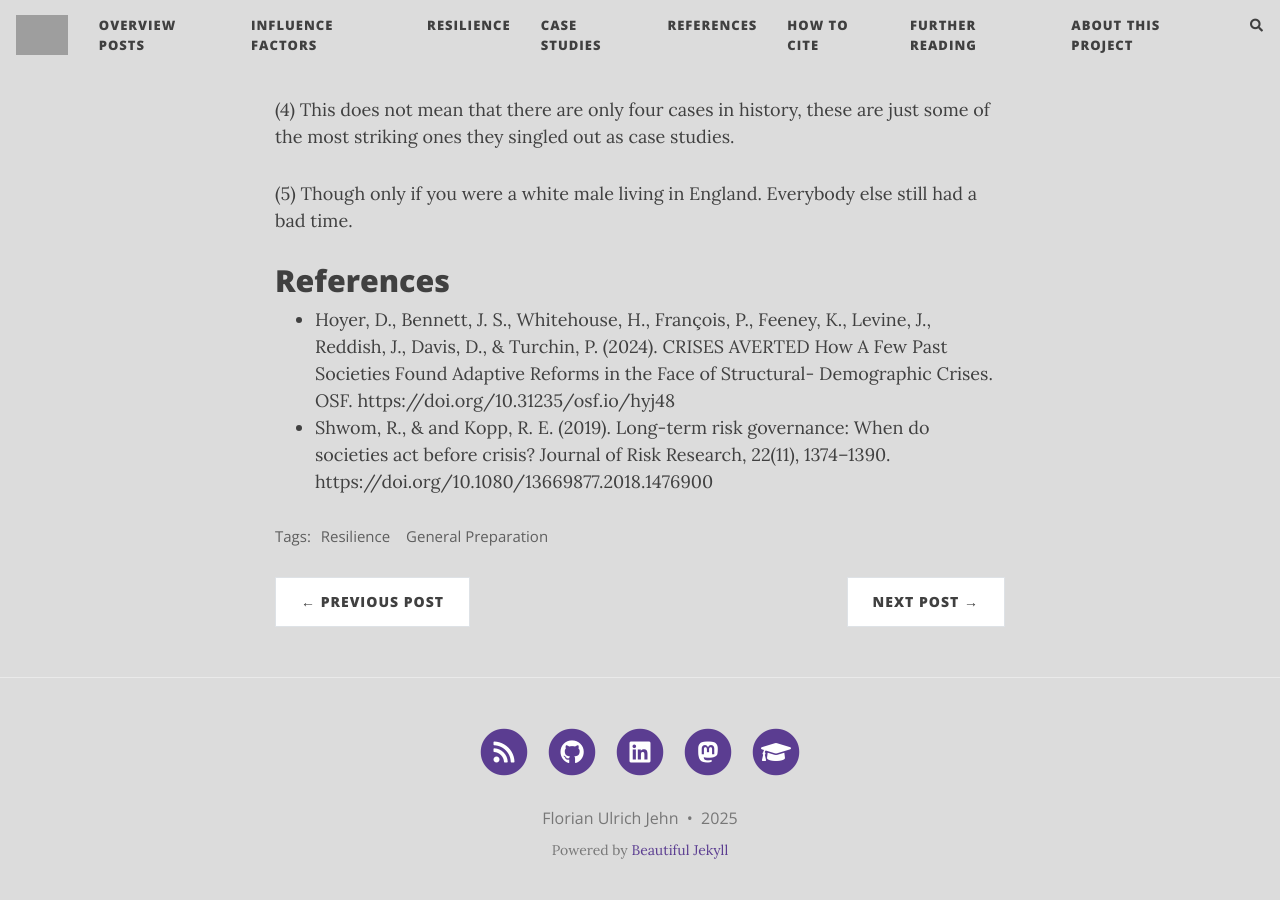
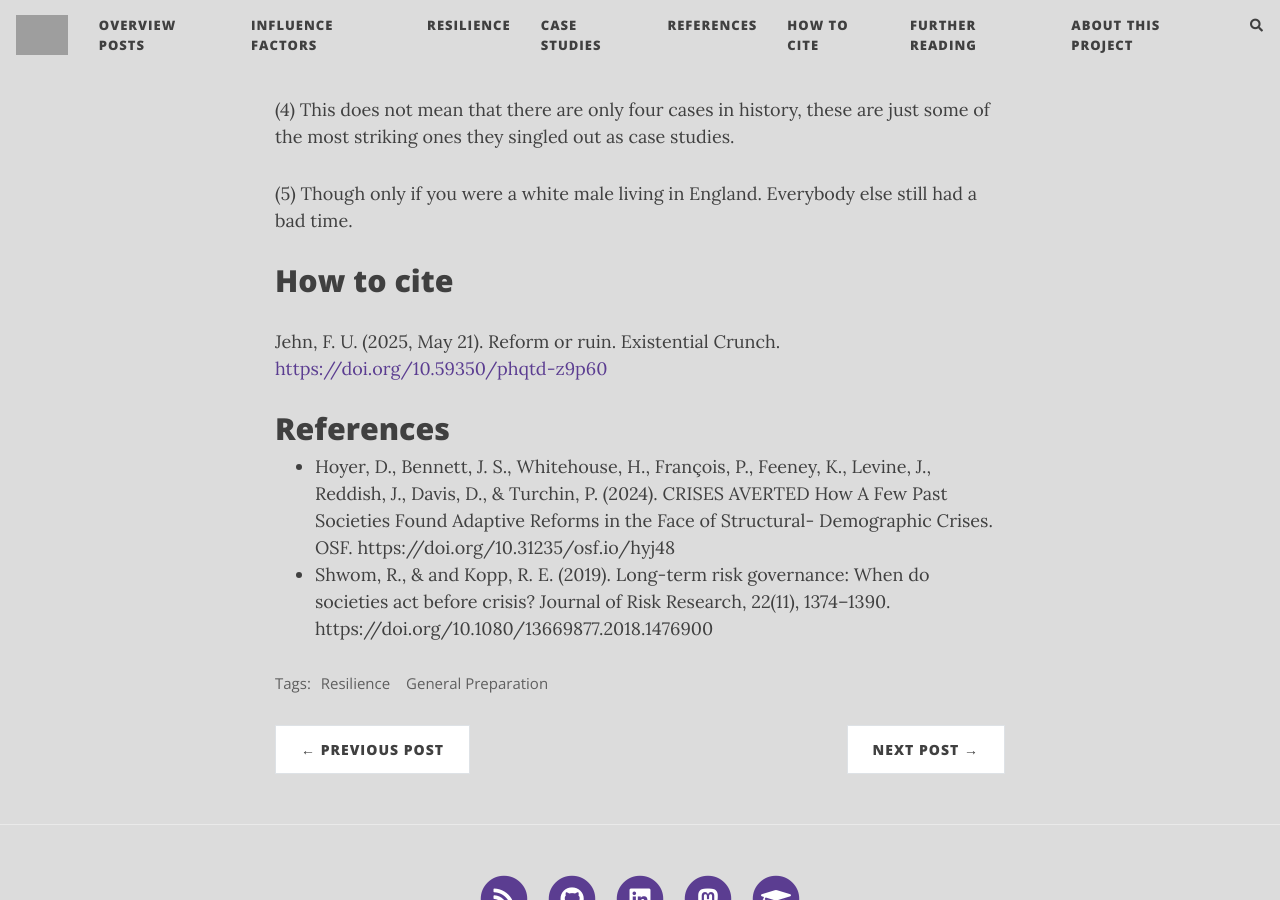
Before and after one commit to florianjehn/Societal_Collapse, a Jekyll site: the page built from _posts/2025-04-23-crisis_averted.md, in a window 1280 px wide and 900 px high, scrolled down 9155 px. Built offline with Jekyll 4.4.1, drawn with Linux system fonts in a browser that asks for light colours; nearby versions of some CDN libraries; comment, search, counter and statistics services are not loaded; grey boxes are pictures that could not be loaded.

Commit message:
Update 2025-04-23-crisis_averted.md

```diff
--- a/_posts/2025-04-23-crisis_averted.md
+++ b/_posts/2025-04-23-crisis_averted.md
@@ -111,6 +111,9 @@ Therefore, I am hopeful that follow-up studies using larger datasets will confir
 
 (5) Though only if you were a white male living in England. Everybody else still had a bad time.
 
+# How to cite
+Jehn, F. U. (2025, May 21). Reform or ruin. Existential Crunch. [https://doi.org/10.59350/phqtd-z9p60](https://doi.org/10.59350/phqtd-z9p60)
+
 # References
 
 * Hoyer, D., Bennett, J. S., Whitehouse, H., François, P., Feeney, K., Levine, J., Reddish, J., Davis, D., & Turchin, P. (2024). CRISES AVERTED How A Few Past Societies Found Adaptive Reforms in the Face of Structural- Demographic Crises. OSF. https://doi.org/10.31235/osf.io/hyj48
```
